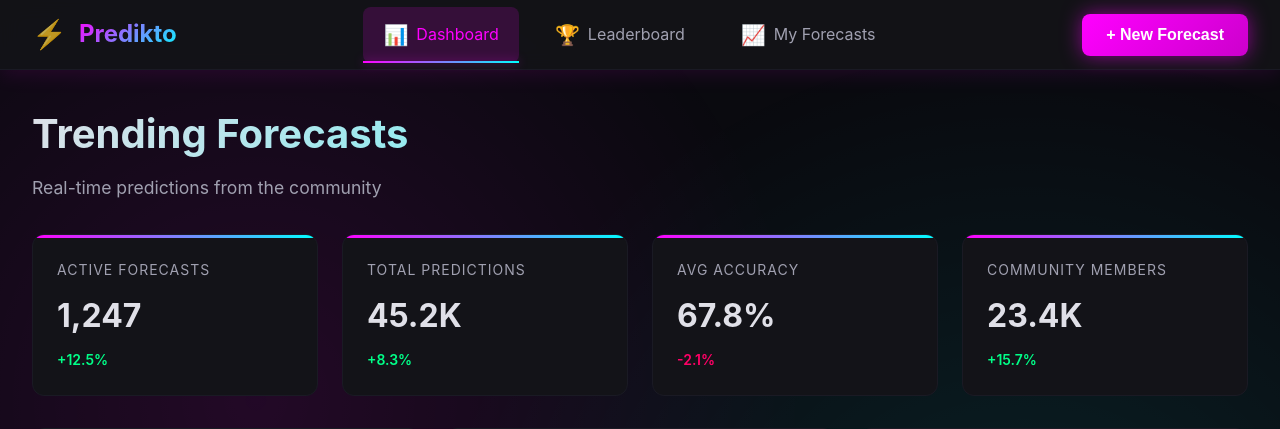
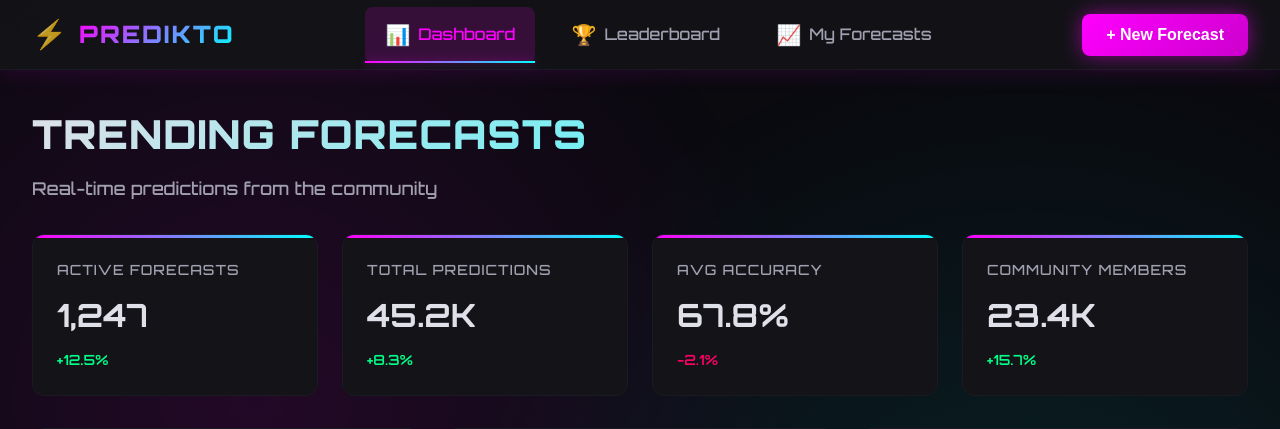
Before and after one commit to bidiazieu2024-hub/flask-demo, a Flask app: page / in a window 1280 px wide. Shown: the top 429 px of the page. Run offline with Flask 3, Linux system fonts and the light colour scheme.

Commit message:
Update styles.css

```diff
--- a/static/styles.css
+++ b/static/styles.css
@@ -19,12 +19,14 @@
   --glow-cyan: rgba(0, 255, 255, 0.5);
 }
 
+/* Apply Orbitron cyberpunk font to body */
 body {
-  font-family: -apple-system, BlinkMacSystemFont, "Segoe UI", "Roboto", "Oxygen", "Ubuntu", "Cantarell", sans-serif;
+  font-family: "Orbitron", -apple-system, BlinkMacSystemFont, "Segoe UI", "Roboto", sans-serif;
   background: var(--dark-bg);
   color: var(--text-primary);
   line-height: 1.6;
   overflow-x: hidden;
+  font-weight: 500;
 }
 
 /* Cyberpunk Background Effect */
@@ -83,11 +85,72 @@ body::before {
   }
 }
 
+/* Enhanced brand name with glitch effect */
 .brand-name {
   background: linear-gradient(135deg, var(--magenta), var(--cyan));
   -webkit-background-clip: text;
   -webkit-text-fill-color: transparent;
   background-clip: text;
+  font-weight: 900;
+  letter-spacing: 2px;
+  text-transform: uppercase;
+  position: relative;
+}
+
+.brand-name::before {
+  content: "Predikto";
+  position: absolute;
+  left: -2px;
+  top: 0;
+  color: var(--magenta);
+  opacity: 0.7;
+  z-index: -1;
+  animation: glitch1 3s infinite;
+}
+
+.brand-name::after {
+  content: "Predikto";
+  position: absolute;
+  left: 2px;
+  top: 0;
+  color: var(--cyan);
+  opacity: 0.7;
+  z-index: -1;
+  animation: glitch2 3s infinite;
+}
+
+@keyframes glitch1 {
+  0%,
+  90%,
+  100% {
+    transform: translate(0);
+  }
+  92% {
+    transform: translate(-2px, 0);
+  }
+  94% {
+    transform: translate(2px, 0);
+  }
+  96% {
+    transform: translate(-1px, 0);
+  }
+}
+
+@keyframes glitch2 {
+  0%,
+  90%,
+  100% {
+    transform: translate(0);
+  }
+  91% {
+    transform: translate(2px, 0);
+  }
+  93% {
+    transform: translate(-2px, 0);
+  }
+  95% {
+    transform: translate(1px, 0);
+  }
 }
 
 .nav-links {
@@ -203,14 +266,17 @@ body::before {
   margin-bottom: 2rem;
 }
 
+/* Enhanced section title with better font weight */
 .section-title {
   font-size: 2.5rem;
-  font-weight: 700;
+  font-weight: 900;
   background: linear-gradient(135deg, var(--text-primary), var(--cyan));
   -webkit-background-clip: text;
   -webkit-text-fill-color: transparent;
   background-clip: text;
   margin-bottom: 0.5rem;
+  letter-spacing: 1px;
+  text-transform: uppercase;
 }
 
 .section-subtitle {
```
